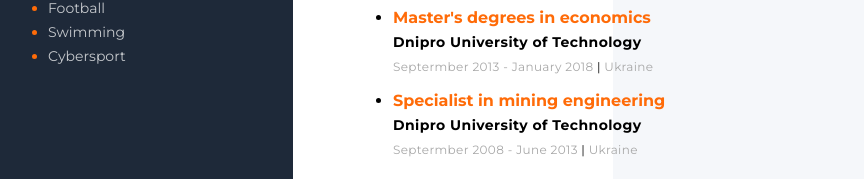
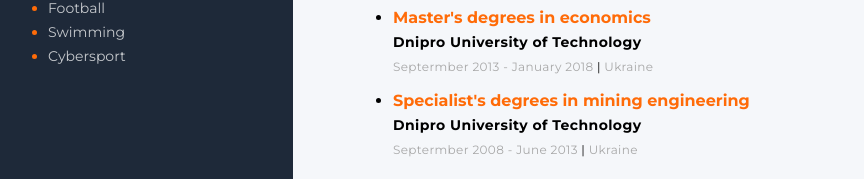
Before and after one commit to Gorb1k/resume.github.io, a plain HTML site: page resumeQA/index.html in a window 1280 px wide. Shown: the part 1204-1383 px from the top of the page, without its empty margins (7-871 px from the left). Drawn offline with Linux system fonts and the light colour scheme.

```diff
--- a/resumeQA/css/style.css
+++ b/resumeQA/css/style.css
@@ -12,10 +12,10 @@ body {
     font-family: 'Montserrat', sans-serif;
 }
 .wrapper {
-    background-color: #fff;
+    background-color: #f5f7fa;
     display: flex;
-    margin: 0 auto;
-    /* max-width: 900px;
+    /* margin: 0 auto;
+    max-width: 900px;
     box-shadow: 5px 9px 20px rgba(0, 0, 0, 0.15); */
 }
 
--- a/resumeQA/index.html
+++ b/resumeQA/index.html
@@ -212,7 +212,7 @@
                     </li>
                     <!-- Education 3 -->
                     <li>
-                        <h4 class="university-name">Specialist in mining engineering</h4>
+                        <h4 class="university-name">Specialist's degrees in mining engineering</h4>
                         <p class="specialisation-name">Dnipro University of Technology</p>
                         <span class="studying-time">Septermber 2008 - June 2013 <span class="slash-color">|</span>
                             Ukraine</span>
```
